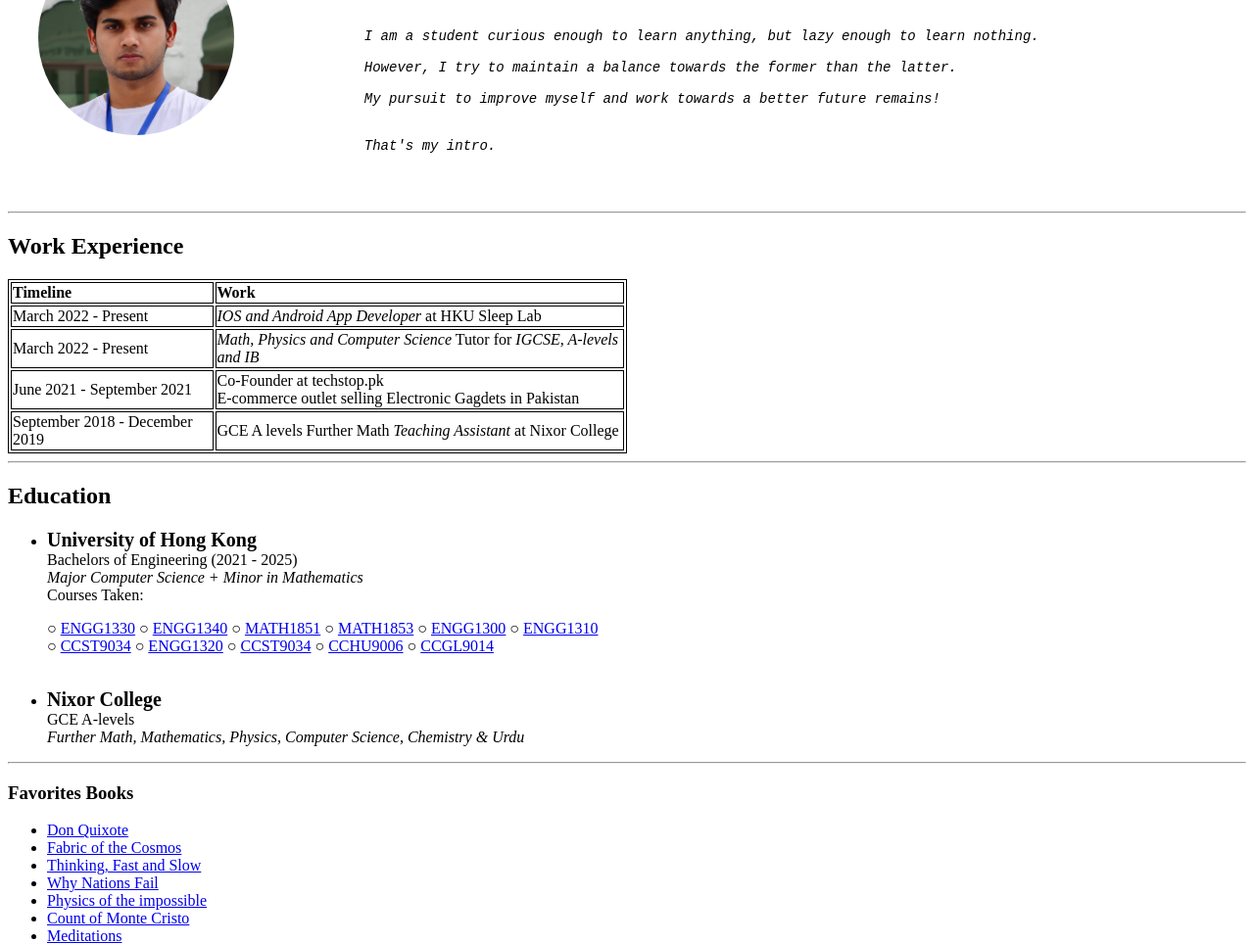
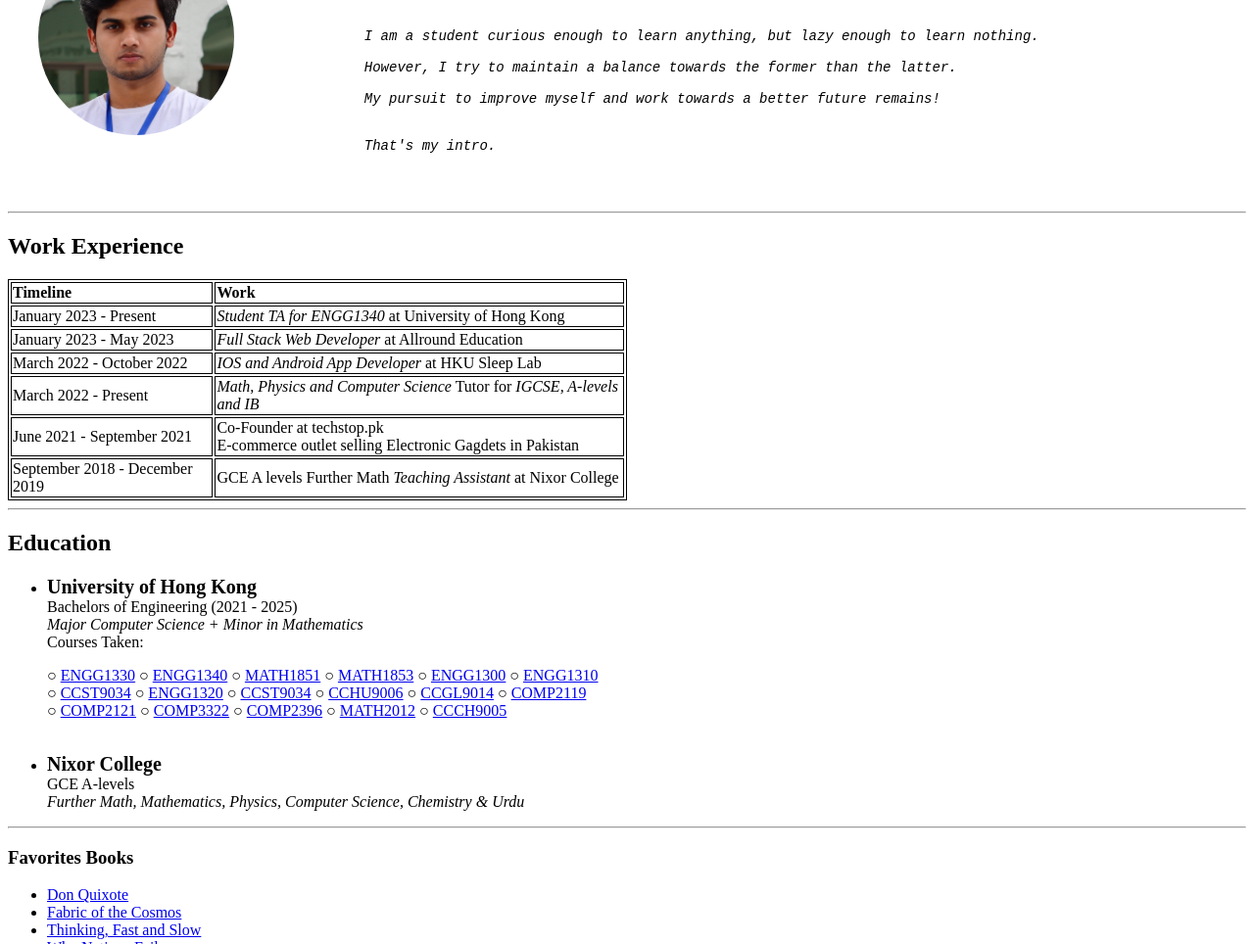
Before and after one commit to jam-khan/personal-webpage, a plain HTML site: page index.html in a window 1280 px wide. Shown: the part 136-1100 px from the top of the page at 98% size. Drawn offline with Linux system fonts and the light colour scheme.

Commit message:
Updated information.

```diff
--- a/index.html
+++ b/index.html
@@ -69,7 +69,17 @@
       </tr>
 
       <tr>
-        <td>March 2022 - Present</td>
+        <td>January 2023 - Present</td>
+        <td><em>Student TA for ENGG1340</em> at University of Hong Kong</td>
+      </tr>
+
+       <tr>
+        <td>January 2023 - May 2023</td>
+        <td><em>Full Stack Web Developer</em> at Allround Education</td>
+      </tr>
+
+      <tr>
+        <td>March 2022 - October 2022</td>
         <td><em>IOS and Android App Developer</em> at HKU Sleep Lab</td>
       </tr>
 
@@ -118,6 +128,13 @@
             ○ <a href="#">CCST9034</a>
             ○ <a href="#">CCHU9006</a>
             ○ <a href="#">CCGL9014</a>
+            ○ <a href="#">COMP2119</a>
+        <br>
+            ○ <a href="#">COMP2121</a>
+            ○ <a href="#">COMP3322</a>
+            ○ <a href="#">COMP2396</a>
+            ○ <a href="#">MATH2012</a>
+            ○ <a href="#">CCCH9005</a>
         </p>
       </li>
       <br />
```
